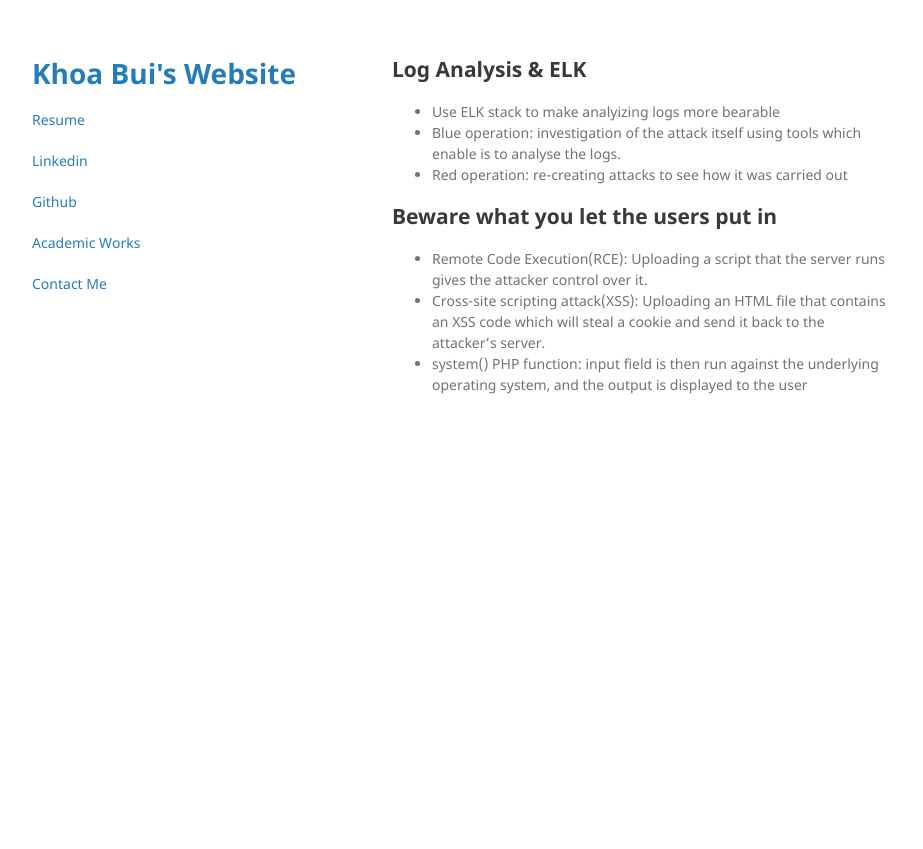
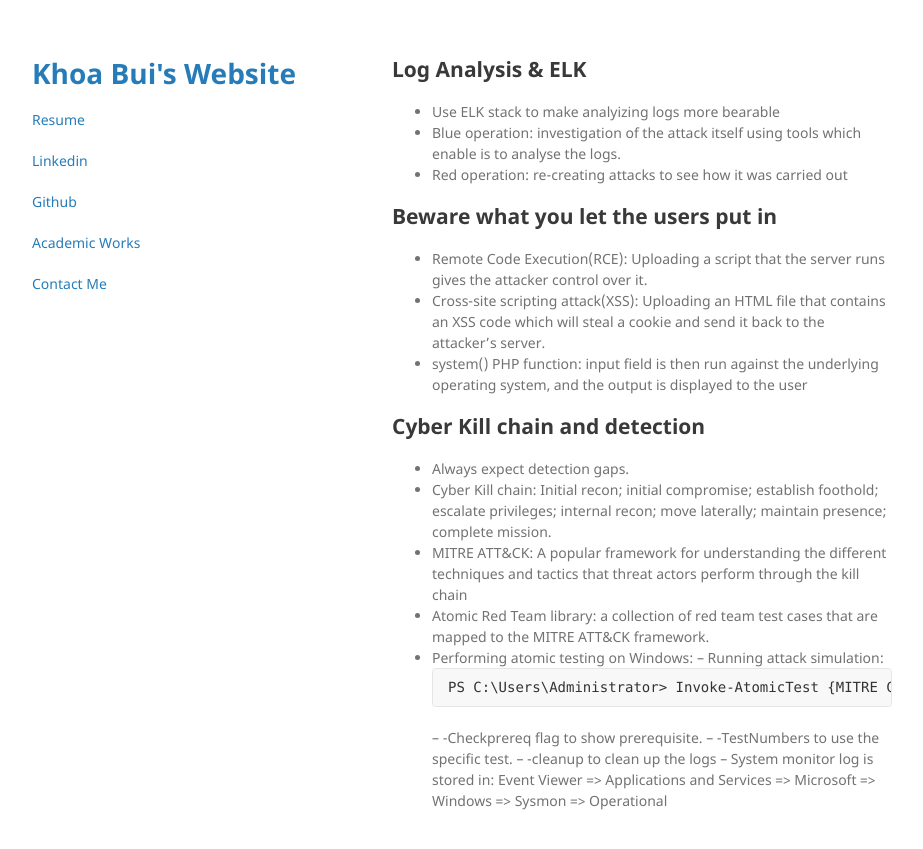
Before and after one commit to khoabuiv/khoabuiv.github.io, a Jekyll site: the page built from security_operations.md, in a window 1280 px wide. Shown: the top 849 px of the page, without its empty margins (178-1101 px from the left). Built offline with Jekyll 4.4.1, drawn with Linux system fonts in a browser that asks for light colours.

Commit message:
Update security notes

````diff
--- a/_config.yml
+++ b/_config.yml
@@ -8,4 +8,5 @@ github:
   linkedin: https://www.linkedin.com/in/khoavanbui/
   risk_calculator: https://khoabuiv.github.io/riskCalculator.html
   academic_works: https://khoabuiv.github.io/academic_works.html
+  notes: https://khoabuiv.github.io/notes.html
   email: mailto:khoabuiv@gmail.com
--- a/security_operations.md
+++ b/security_operations.md
@@ -10,6 +10,23 @@ layout: default
 - Red operation: re-creating attacks to see how it was carried out
 
 ## Beware what you let the users put in
+
 - Remote Code Execution(RCE): Uploading a script that the server runs gives the attacker control over it.
 - Cross-site scripting attack(XSS): Uploading an HTML file that contains an XSS code which will steal a cookie and send it back to the attacker's server.
 - system() PHP function: input field is then run against the underlying operating system, and the output is displayed to the user
+
+## Cyber Kill chain and detection
+
+- Always expect detection gaps.
+- Cyber Kill chain: Initial recon; initial compromise; establish foothold; escalate privileges; internal recon; move laterally; maintain presence; complete mission.
+- MITRE ATT&CK: A popular framework for understanding the different techniques and tactics that threat actors perform through the kill chain
+- Atomic Red Team library: a collection of red team test cases that are mapped to the MITRE ATT&CK framework.
+- Performing atomic testing on Windows:
+-- Running attack simulation:
+```
+PS C:\Users\Administrator> Invoke-AtomicTest {MITRE Code} -ShowDetails
+```
+-- -Checkprereq flag to show prerequisite.
+-- -TestNumbers to use the specific test.
+-- -cleanup to clean up the logs
+-- System monitor log is stored in: Event Viewer => Applications and Services => Microsoft => Windows => Sysmon => Operational
````
Also changed, not shown: notes.md (+1 -1 lines).
